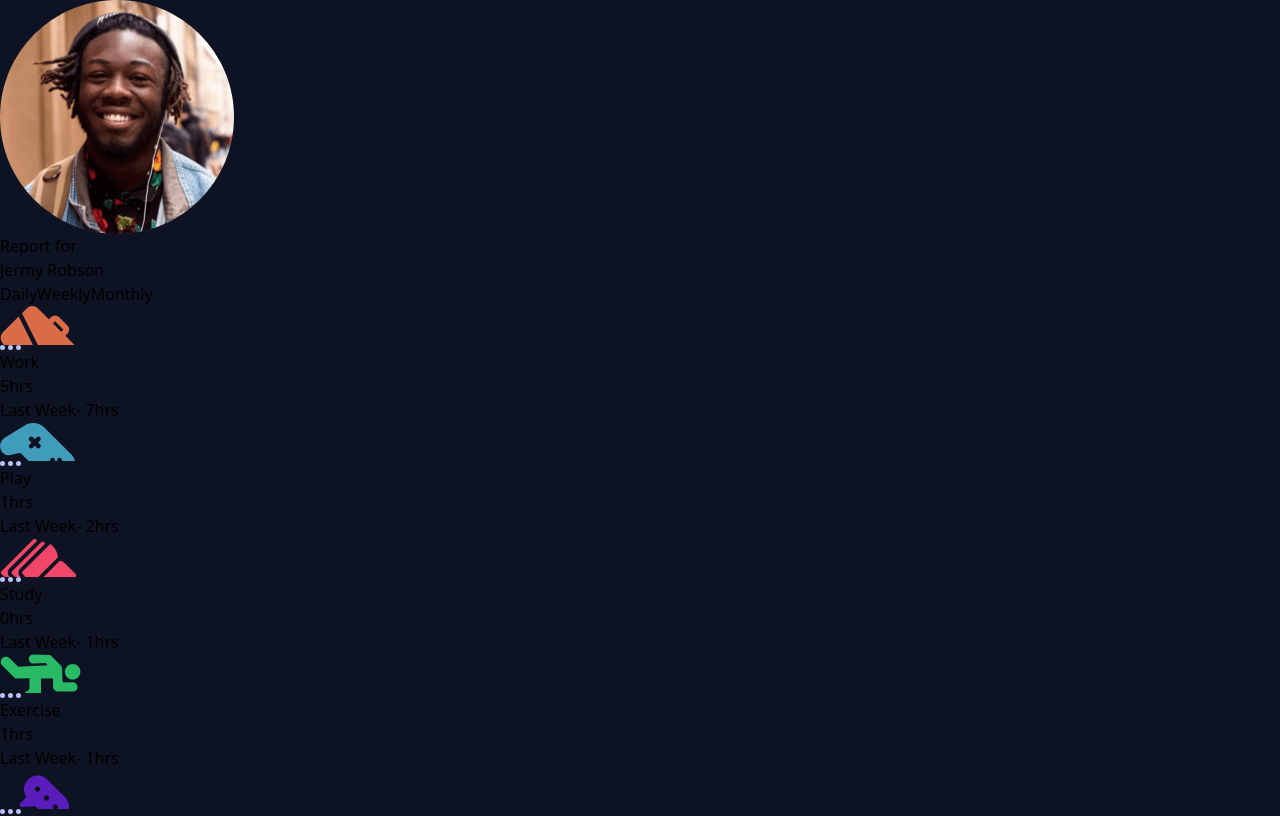
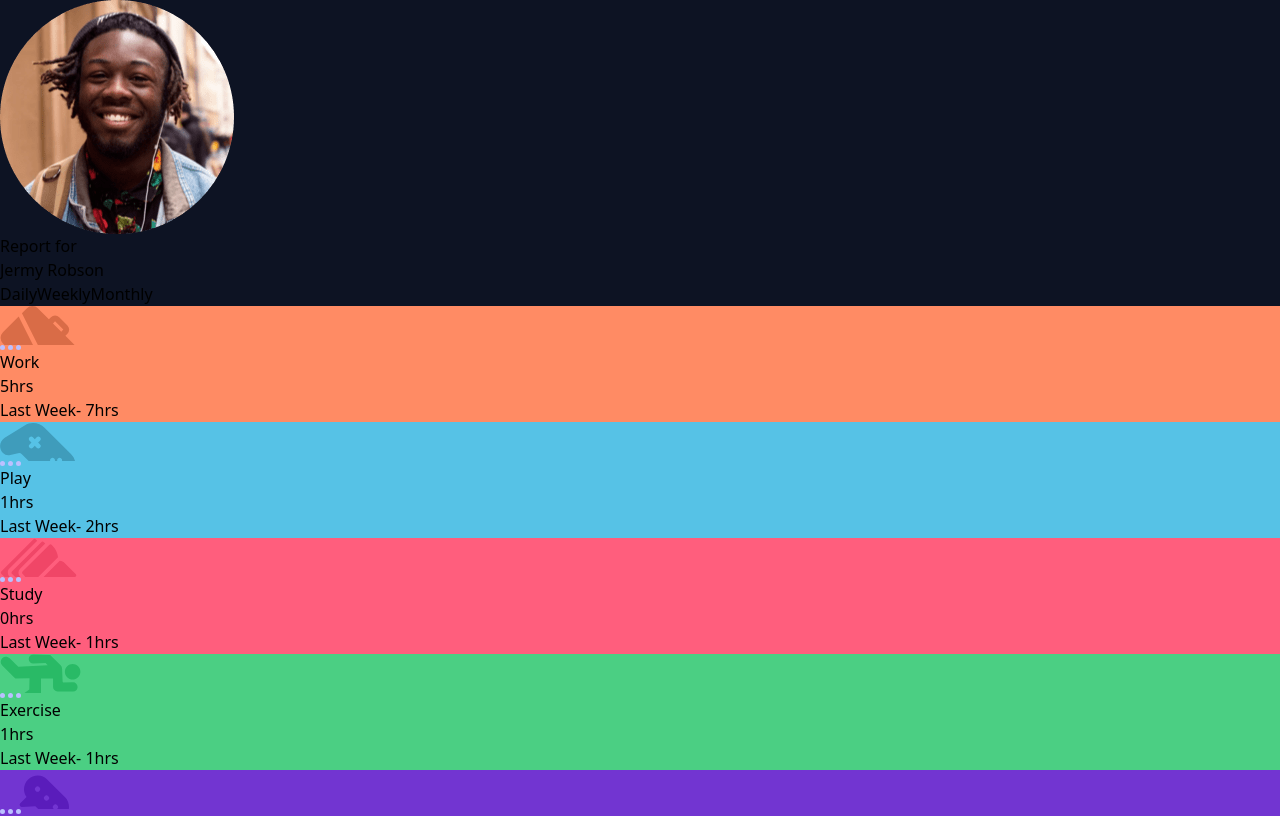
Before and after one commit to Shiva-gsk/Frontend-task, a React (Vite) app: page / in a window 1280 px wide. Shown: the top 816 px of the page. Built offline with nearby package versions, Linux system fonts and the light colour scheme.

Commit message:
Cards Bg problem solved

```diff
--- a/src/components/Card/Card.jsx
+++ b/src/components/Card/Card.jsx
@@ -16,7 +16,7 @@ const Card = ({index}) => {
     <>
     <section>
     <div className=''>
-        <div className= {`absolute bg-[${color[index]}] w-[29%] h-[45%] text-3xl rounded-xl contain-content min-w-[120px] hover:scale-105`}>
+        <div className= {`absolute bg-[${color[index]}] w-[29%] h-[45%] text-3xl rounded-xl contain-content min-w-[120px] hover:scale-105`} style={{ backgroundColor: color[index] }}>
             <div className='relative left-[60%] z-[1] '>
               {arr[index]}
             {/* <svg width="79" height={(h==1)? "39": "79"} xmlns="http://www.w3.org/2000/svg"><path d="m18.687 10.43 15.464 30.906c.31.682.743 1.322 1.3 1.88.558.557 1.198.99 1.714 1.217L68.237 59.98 52.484 75.732a8.025 8.025 0 0 1-11.355 0L2.934 37.538a8.025 8.025 0 0 1 0-11.356L18.687 10.43Zm19.345-7.99 10.839 10.838 2.065-2.064a5.845 5.845 0 0 1 8.258 0l8.258 8.259a5.845 5.845 0 0 1 0 8.258l-2.064 2.064 10.839 10.84a8.025 8.025 0 0 1 0 11.355l-4.728 4.728L39.126 40.53a1.963 1.963 0 0 1-.578-.413 1.963 1.963 0 0 1-.413-.578L21.95 7.168l4.728-4.728a8.025 8.025 0 0 1 11.355 0Zm17.033 12.903-2.064 2.065 8.258 8.258 2.064-2.064-8.258-8.259Z" fill="#D96C47" fill-rule="nonzero"/></svg> */}
```
